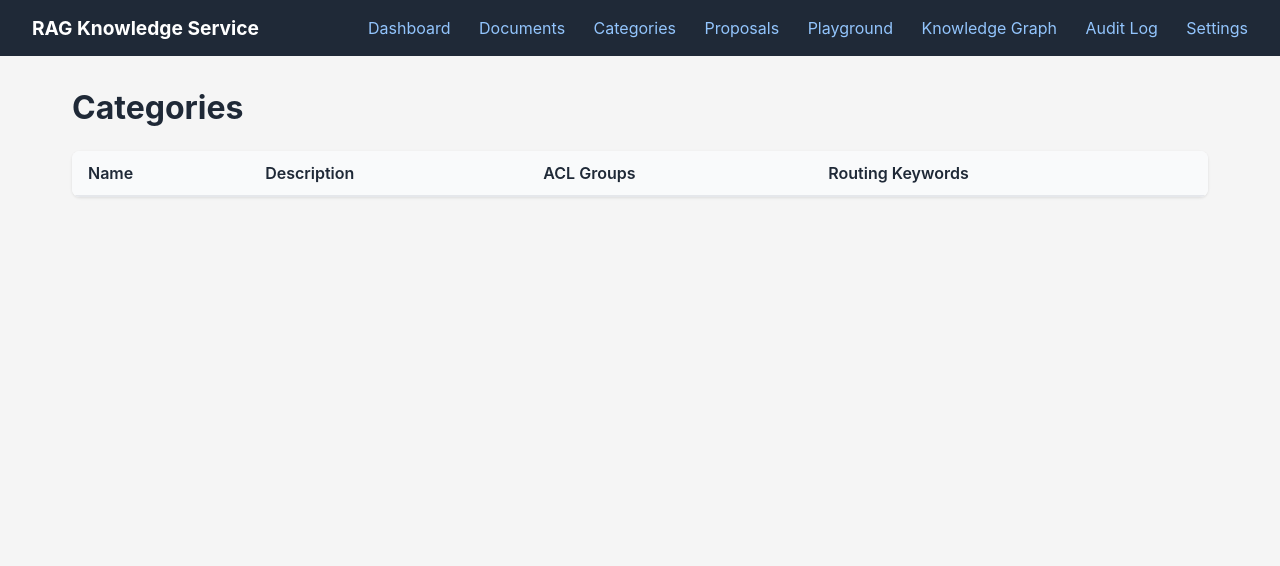
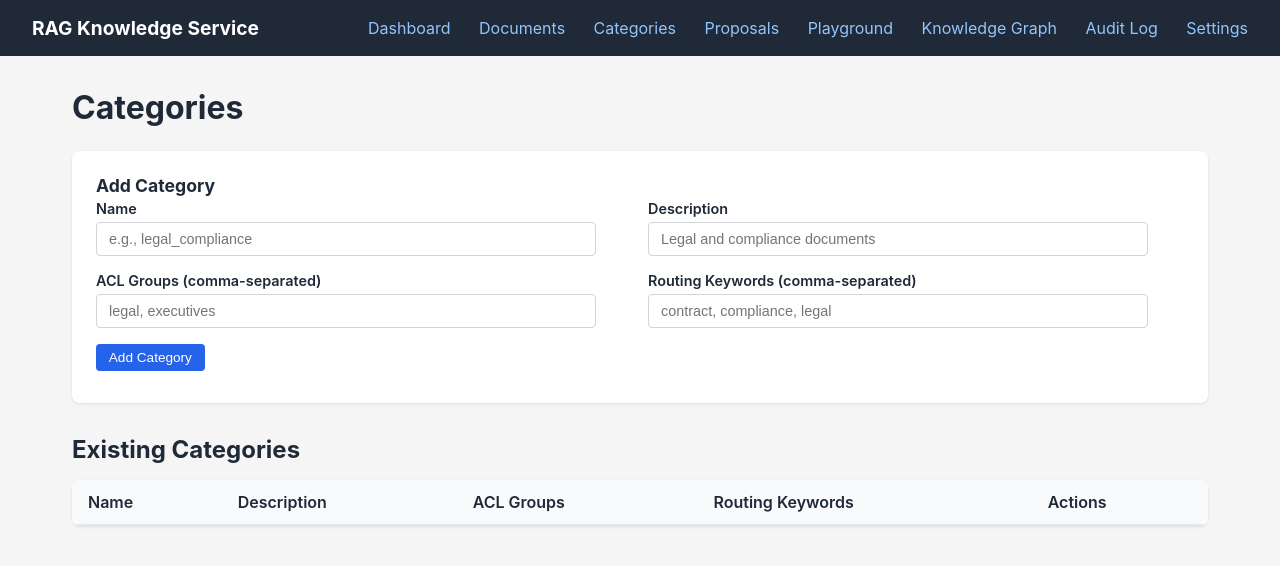
Before and after one commit to mulkeym/sauron, a FastAPI app: page /admin/categories in a window 1280 px wide. Shown: the top 566 px of the page. Run offline with FastAPI, Linux system fonts and the light colour scheme; data that the repository does not hold is empty; some libraries are stand-ins or nearby versions.

Commit message:
feat: add/delete categories in admin UI, auto-categorize on by default
Categories page now has an Add Category form (name, description, ACL
groups, routing keywords) and delete buttons per category. Documents
upload page now has auto-categorize checked by default.

Co-Authored-By: Claude Opus 4.6 (1M context) <noreply@anthropic.com>

```diff
--- a/src/admin/routes.py
+++ b/src/admin/routes.py
@@ -63,6 +63,36 @@ async def reject_proposal(proposal_id: int):
     store = get_metadata_store()
     await store.reject_proposal(proposal_id, rejected_by="admin")
     return HTMLResponse("<tr><td colspan='6'>Rejected</td></tr>")
+
+@router.post("/api/categories/add")
+async def add_category(
+    name: str = Form(""),
+    description: str = Form(""),
+    acl_groups: str = Form(""),
+    routing_keywords: str = Form(""),
+):
+    if not name.strip():
+        return HTMLResponse('<span class="status-err">Category name is required.</span>')
+    store = get_metadata_store()
+    existing = await store.get_category(name.strip())
+    if existing:
+        return HTMLResponse(f'<span class="status-err">Category "{name}" already exists.</span>')
+    groups = [g.strip() for g in acl_groups.split(",") if g.strip()]
+    keywords = [k.strip() for k in routing_keywords.split(",") if k.strip()]
+    await store.add_category(name=name.strip(), description=description.strip(), acl_groups=groups, routing_keywords=keywords)
+    return HTMLResponse(f'<span class="status-ok">Category "{name}" created. Reload to see it in the table.</span>')
+
+
+@router.delete("/api/categories/{name}")
+async def delete_category(name: str):
+    store = get_metadata_store()
+    from sqlalchemy import delete as sql_delete
+    from src.db.models import Category
+    async with store.session_factory() as session:
+        await session.execute(sql_delete(Category).where(Category.name == name))
+        await session.commit()
+    return HTMLResponse("")
+
 
 @router.delete("/api/documents/{doc_id}")
 async def delete_document(doc_id: str):
--- a/src/admin/templates/categories.html
+++ b/src/admin/templates/categories.html
@@ -2,11 +2,47 @@
 {% block title %}Categories - RAG Admin{% endblock %}
 {% block content %}
 <h1>Categories</h1>
+
+<div class="settings-section">
+    <h2>Add Category</h2>
+    <form hx-post="/admin/api/categories/add" hx-target="#cat-status" hx-swap="innerHTML">
+        <div class="form-row">
+            <div class="form-group">
+                <label for="cat-name">Name</label>
+                <input type="text" id="cat-name" name="name" placeholder="e.g., legal_compliance" required>
+            </div>
+            <div class="form-group">
+                <label for="cat-desc">Description</label>
+                <input type="text" id="cat-desc" name="description" placeholder="Legal and compliance documents">
+            </div>
+        </div>
+        <div class="form-row">
+            <div class="form-group">
+                <label for="cat-acl">ACL Groups (comma-separated)</label>
+                <input type="text" id="cat-acl" name="acl_groups" placeholder="legal, executives">
+            </div>
+            <div class="form-group">
+                <label for="cat-keywords">Routing Keywords (comma-separated)</label>
+                <input type="text" id="cat-keywords" name="routing_keywords" placeholder="contract, compliance, legal">
+            </div>
+        </div>
+        <button type="submit">Add Category</button>
+    </form>
+    <div id="cat-status" style="margin-top: 0.5rem;"></div>
+</div>
+
+<h2 style="margin-top: 2rem; margin-bottom: 1rem;">Existing Categories</h2>
 <table>
-    <thead><tr><th>Name</th><th>Description</th><th>ACL Groups</th><th>Routing Keywords</th></tr></thead>
+    <thead><tr><th>Name</th><th>Description</th><th>ACL Groups</th><th>Routing Keywords</th><th>Actions</th></tr></thead>
     <tbody>
         {% for cat in categories %}
-        <tr><td>{{ cat.name }}</td><td>{{ cat.description }}</td><td>{{ cat.acl_groups | join(", ") }}</td><td>{{ cat.routing_keywords | join(", ") }}</td></tr>
+        <tr>
+            <td>{{ cat.name }}</td>
+            <td>{{ cat.description }}</td>
+            <td>{{ cat.acl_groups | join(", ") }}</td>
+            <td>{{ cat.routing_keywords | join(", ") }}</td>
+            <td><button class="danger" hx-delete="/admin/api/categories/{{ cat.name }}" hx-confirm="Delete category '{{ cat.name }}'?" hx-target="closest tr" hx-swap="outerHTML">Delete</button></td>
+        </tr>
         {% endfor %}
     </tbody>
 </table>
--- a/src/admin/templates/documents.html
+++ b/src/admin/templates/documents.html
@@ -22,7 +22,7 @@
             </div>
         </div>
         <div class="form-group">
-            <label><input type="checkbox" name="auto_categorize" value="true"> Auto-categorize (use LLM to assign category)</label>
+            <label><input type="checkbox" name="auto_categorize" value="true" checked> Auto-categorize (use LLM to assign category)</label>
         </div>
         <button type="submit">Upload</button>
         <span id="upload-spinner" class="htmx-indicator">Uploading...</span>
```
